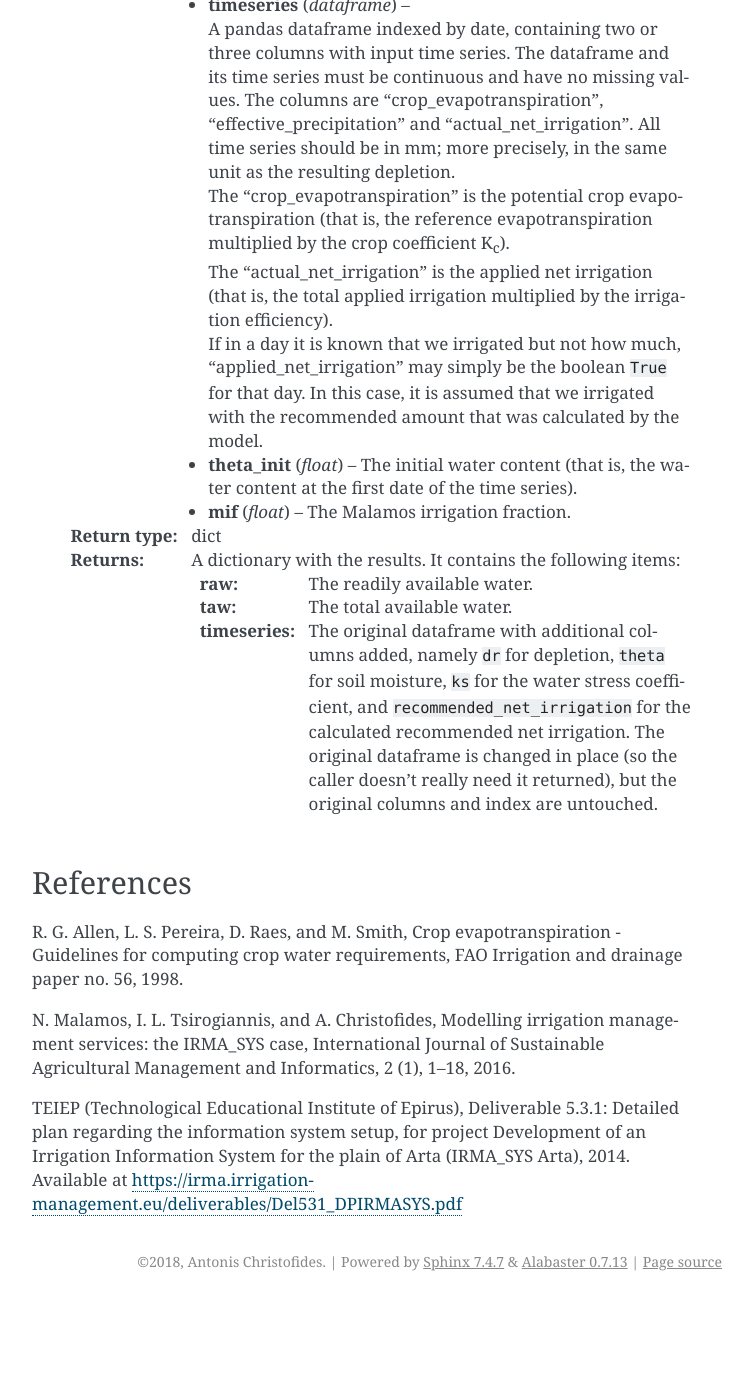
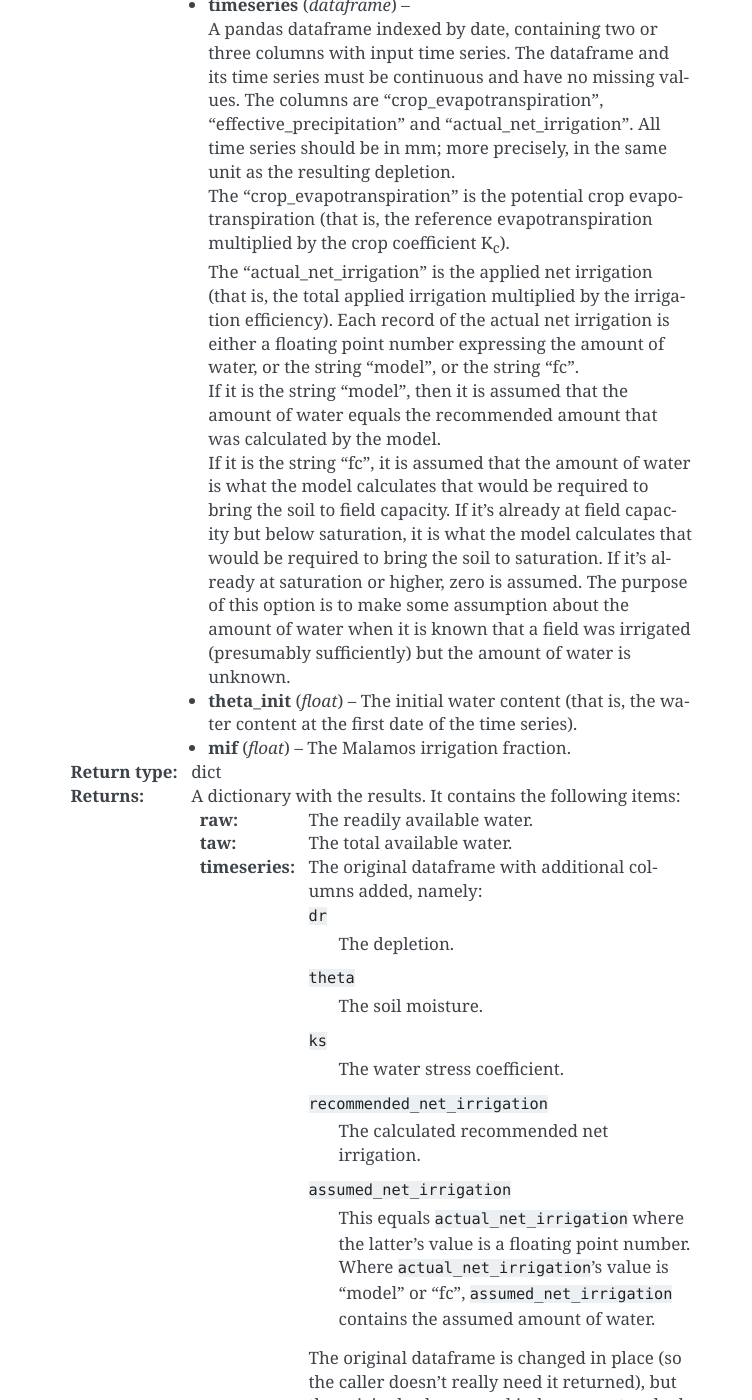
Before and after one commit to openmeteo/swb, a Sphinx documentation site: the page built from docs/swb.rst, in a window 1280 px wide and 1400 px high, scrolled down 4890 px. Shown: the whole window, without its empty margins (388-1140 px from the left). Built offline with Sphinx 7.4.7, drawn with Linux system fonts in a browser that asks for light colours; before the commit the page ends 6191 px from its top, so only the background shows below that; some of the changed text lies outside the part shown.

Commit message:
Specify irrigations without quantity (fixes #35)
In addition to fixing the issue at hand, this commit refactors the way
tests are done; it uses np.testing.assert_almost_equal() to test series
as a whole rather than write a separate test for each value. It replaces
most test cases with a few new ones whose values are taken from our
research spreadsheet.

```diff
--- a/docs/swb.rst
+++ b/docs/swb.rst
@@ -262,12 +262,23 @@ Reference
 
       The "actual_net_irrigation" is the applied net irrigation (that
       is, the total applied irrigation multiplied by the irrigation
-      efficiency).
+      efficiency). Each record of the actual net irrigation is either a
+      floating point number expressing the amount of water, or the
+      string "model", or the string "fc".
 
-      If in a day it is known that we irrigated but not how much,
-      "applied_net_irrigation" may simply be the boolean ``True`` for
-      that day. In this case, it is assumed that we irrigated with the
-      recommended amount that was calculated by the model.
+      If it is the string "model", then it is assumed that the amount of
+      water equals the recommended amount that was calculated by the
+      model.
+
+      If it is the string "fc", it is assumed that the amount of water
+      is what the model calculates that would be required to bring the
+      soil to field capacity. If it's already at field capacity but
+      below saturation, it is what the model calculates that would be
+      required to bring the soil to saturation. If it's already at
+      saturation or higher, zero is assumed. The purpose of this option
+      is to make some assumption about the amount of water when it is
+      known that a field was irrigated (presumably sufficiently) but the
+      amount of water is unknown.
 
    :param float theta_init:
       The initial water content (that is, the water content at the first date
@@ -284,13 +295,30 @@ Reference
       :raw: The readily available water.
       :taw: The total available water.
       :timeseries:
-         The original dataframe with additional columns added, namely
-         ``dr`` for depletion, ``theta`` for soil moisture, ``ks`` for
-         the water stress coefficient, and
-         ``recommended_net_irrigation`` for the calculated recommended
-         net irrigation.  The original dataframe is changed in place (so
-         the caller doesn't really need it returned), but the original
-         columns and index are untouched.
+         The original dataframe with additional columns added, namely:
+
+         ``dr``
+           The depletion.
+
+         ``theta``
+           The soil moisture.
+
+         ``ks``
+           The water stress coefficient.
+
+         ``recommended_net_irrigation``
+           The calculated recommended net irrigation.
+
+         ``assumed_net_irrigation``
+           This equals ``actual_net_irrigation`` where the latter's
+           value is a floating point number. Where
+           ``actual_net_irrigation``'s value is "model" or "fc",
+           ``assumed_net_irrigation`` contains the assumed amount of
+           water.
+
+         The original dataframe is changed in place (so the caller
+         doesn't really need it returned), but the original columns and
+         index are untouched.
 
 References
 ==========
```
Also changed, not shown: HISTORY.rst (+9 -0 lines), 2 other files.
